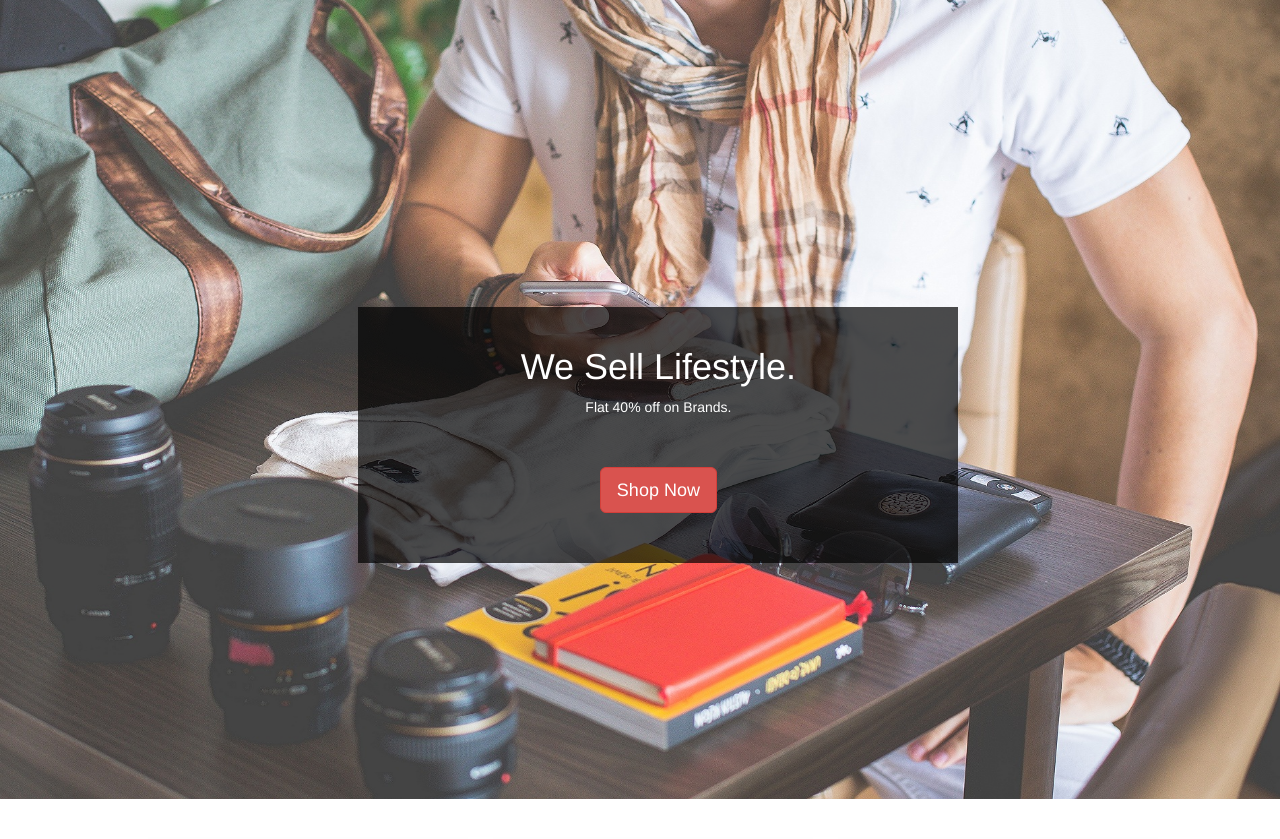
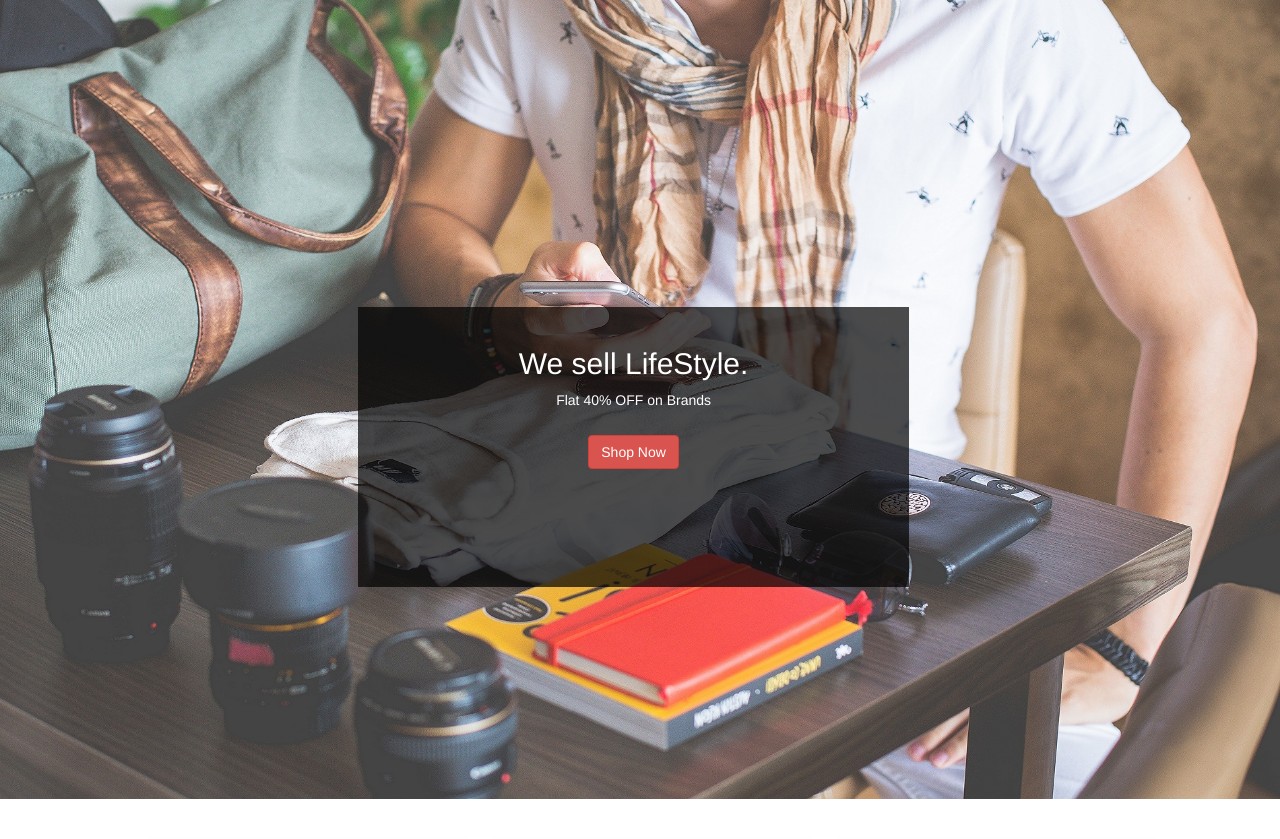
Before and after one commit to tani44g/Lifestyle, a PHP site: page / in a window 1280 px wide. Shown: the part 53-892 px from the top of the page. Run offline with PHP 8.4, Linux system fonts and the light colour scheme.

Commit message:
More Responsive

```diff
--- a/home.html
+++ b/home.html
@@ -41,10 +41,10 @@
 <div class="mainbg">
     <img class="img-responsive" src="pics/intro-bg_1.jpg" alt="">
     <div class="description text-center">
-        <br>
-        <h1>We Sell Lifestyle.</h1>
-        <p>Flat 40% off on Brands.</p>
-        <button class="btn btn-danger btn-lg">Shop Now</button>
+      <br>
+        <h2>We sell LifeStyle.</h2>
+        <p>Flat 40% OFF on Brands</p>
+        <button class="btn btn-danger">Shop Now</button>
     </div>
 </div>
 
--- a/master.css
+++ b/master.css
@@ -8,12 +8,16 @@
     top: 45%;
     left:28%;
     background-color: rgba(0, 0, 0, 0.7);
-    width: 600px;
+    width: 43%;
+    height: 35%;
+    min-height: 170px;
+    min-width: 250px;
     color: white;
+    display: block;
 }
 
-.description p,.description button{
-    margin-bottom: 50px;
+.description p{
+    padding-bottom: 15px;
 }
 
 .col-sm-4{
```
